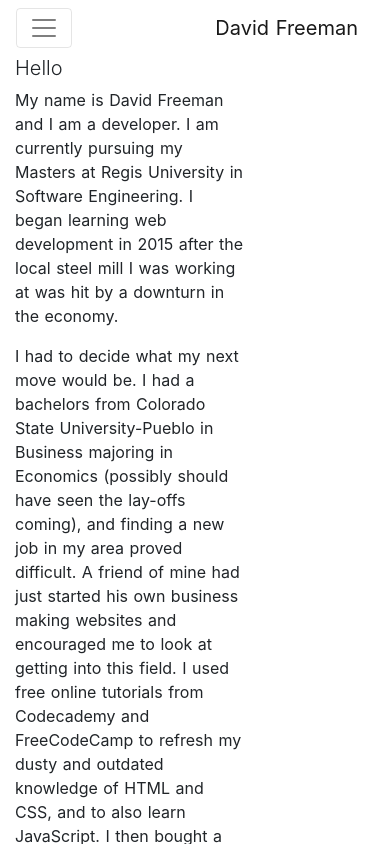
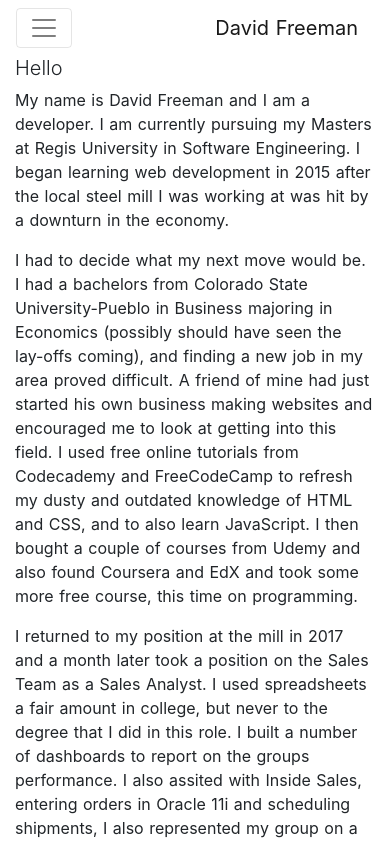
Before and after one commit to davidrfreeman/portfolio, a Nuxt app: page /about in a window 390 px wide. Shown: the top 844 px of the page. Built offline with nearby package versions, Linux system fonts and the light colour scheme.

Commit message:
Update columns for mobile and large screens on about.vue

```diff
--- a/pages/about.vue
+++ b/pages/about.vue
@@ -1,7 +1,7 @@
 <template>
   <b-container>
     <b-row>
-      <b-col cols="8">
+      <b-col cols="12" lg="8">
         <h2 class="lead">Hello</h2>
         <p>My name is David Freeman and I am a developer. I am currently pursuing my Masters at Regis University in Software Engineering. I began learning web development in 2015 after the local steel mill I was working at was hit by a downturn in the economy.</p>
         <p>I had to decide what my next move would be. I had a bachelors from Colorado State University-Pueblo in Business majoring in Economics (possibly should have seen the lay-offs coming), and finding a new job in my area proved difficult. A friend of mine had just started his own business making websites and encouraged me to look at getting into this field. I used free online tutorials from Codecademy and FreeCodeCamp to refresh my dusty and outdated knowledge of HTML and CSS, and to also learn JavaScript. I then bought a couple of courses from Udemy and also found Coursera and EdX and took some more free course, this time on programming.</p>
```
